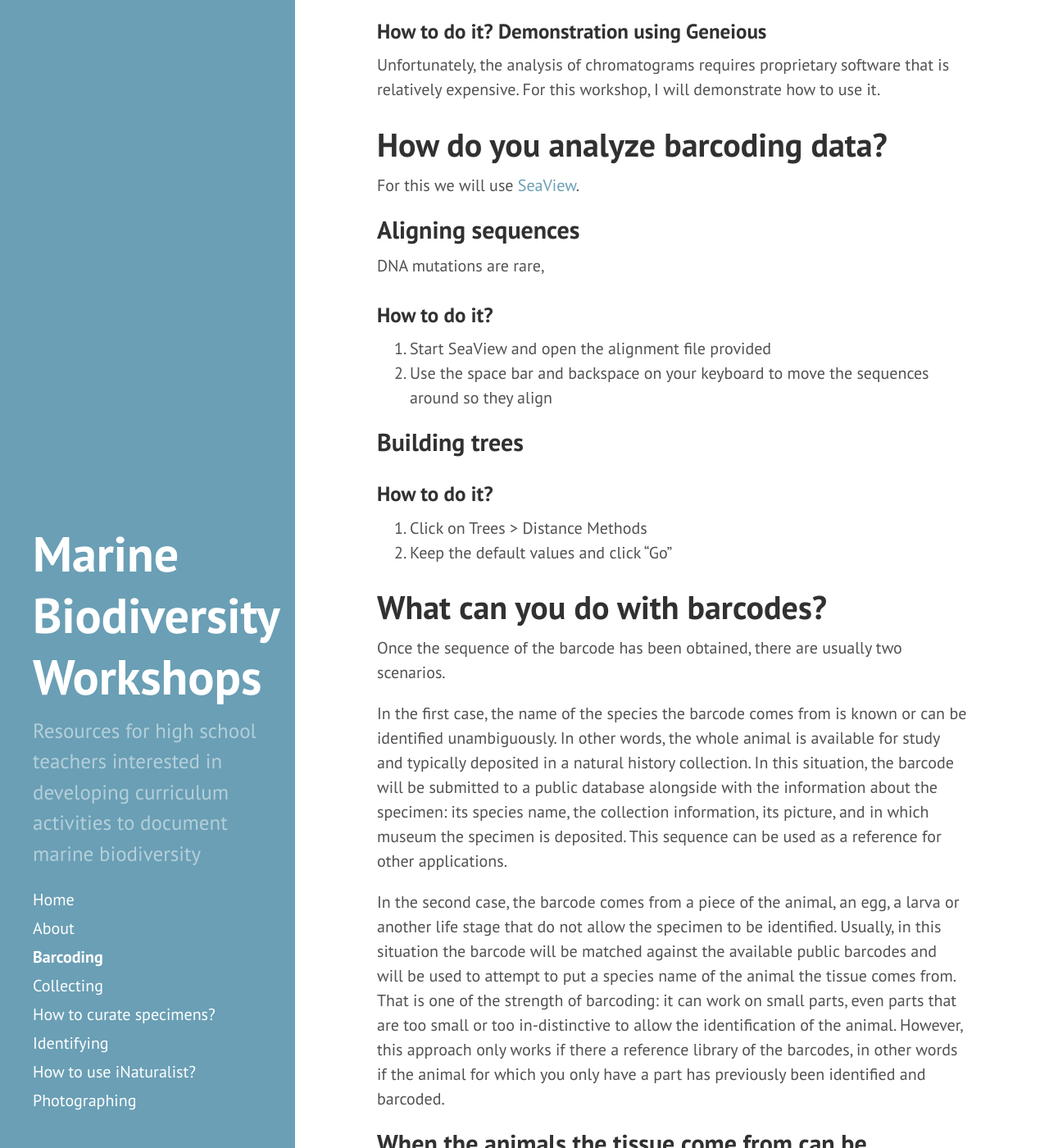
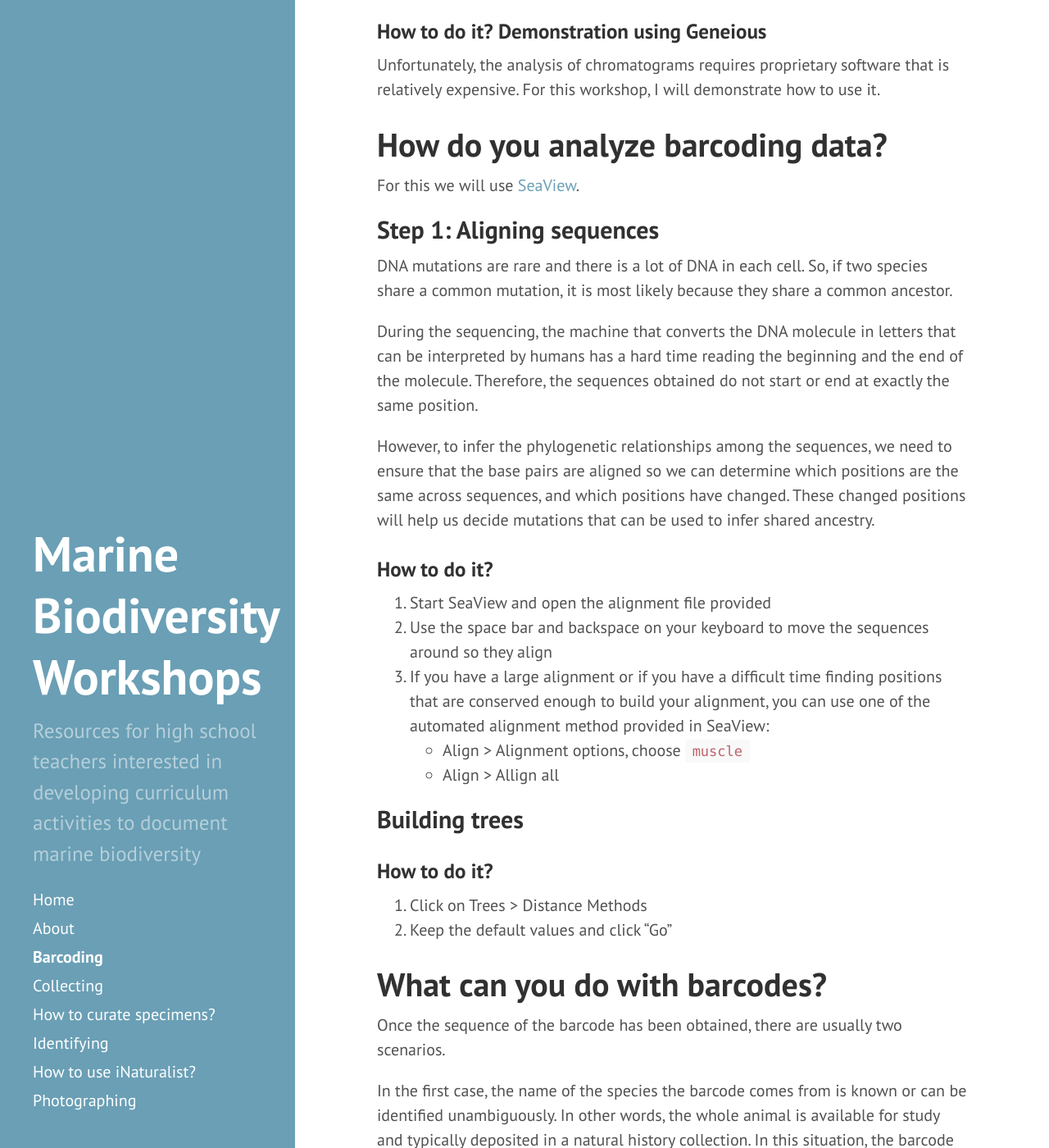
Before and after one commit to marine-diversity-workshops/marine-diversity-workshops.github.io, a Jekyll site: the page built from barcoding.md, in a window 1280 px wide and 1400 px high, scrolled down 8234 px. Shown: the whole window at 82% size. Built offline with Jekyll 4.4.1, drawn with Linux system fonts in a browser that asks for light colours; nearby versions of some CDN libraries.

Commit message:
more about alignments

```diff
--- a/barcoding.md
+++ b/barcoding.md
@@ -284,21 +284,53 @@ How do you analyze barcoding data?
 
 For this we will use [SeaView](http://doua.prabi.fr/software/seaview).
 
-Aligning sequences
-------------------
+Step 1: Aligning sequences
+--------------------------
 
-DNA mutations are rare,
+DNA mutations are rare and there is a lot of DNA in each cell. So, if two
+species share a common mutation, it is most likely because they share a common
+ancestor.
 
+<!--
+here insert drawing that shows 3 sequences and related tree
+-->
+
+During the sequencing, the machine that converts the DNA molecule in letters
+that can be interpreted by humans has a hard time reading the beginning and the
+end of the molecule. Therefore, the sequences obtained do not start or end at
+exactly the same position.
+
+<!--
+drawing here representing full molecule, what we amplify, what we sequence
+-->
+
+However, to infer the phylogenetic relationships among the sequences, we need to
+ensure that the base pairs are aligned so we can determine which positions are
+the same across sequences, and which positions have changed. These changed
+positions will help us decide mutations that can be used to infer shared
+ancestry.
+
+<!--
+drawing here showing how alignment works
+-->
 
 ### How to do it?
 
 1. Start SeaView and open the alignment file provided
 1. Use the space bar and backspace on your keyboard to move the sequences around
    so they align
+1. If you have a large alignment or if you have a difficult time finding
+   positions that are conserved enough to build your alignment, you can use one
+   of the automated alignment method provided in SeaView:
+   - Align > Alignment options, choose `muscle`
+   - Align > Allign all
 
 
 Building trees
 --------------
+
+
+
 
 ### How to do it?
 
```
